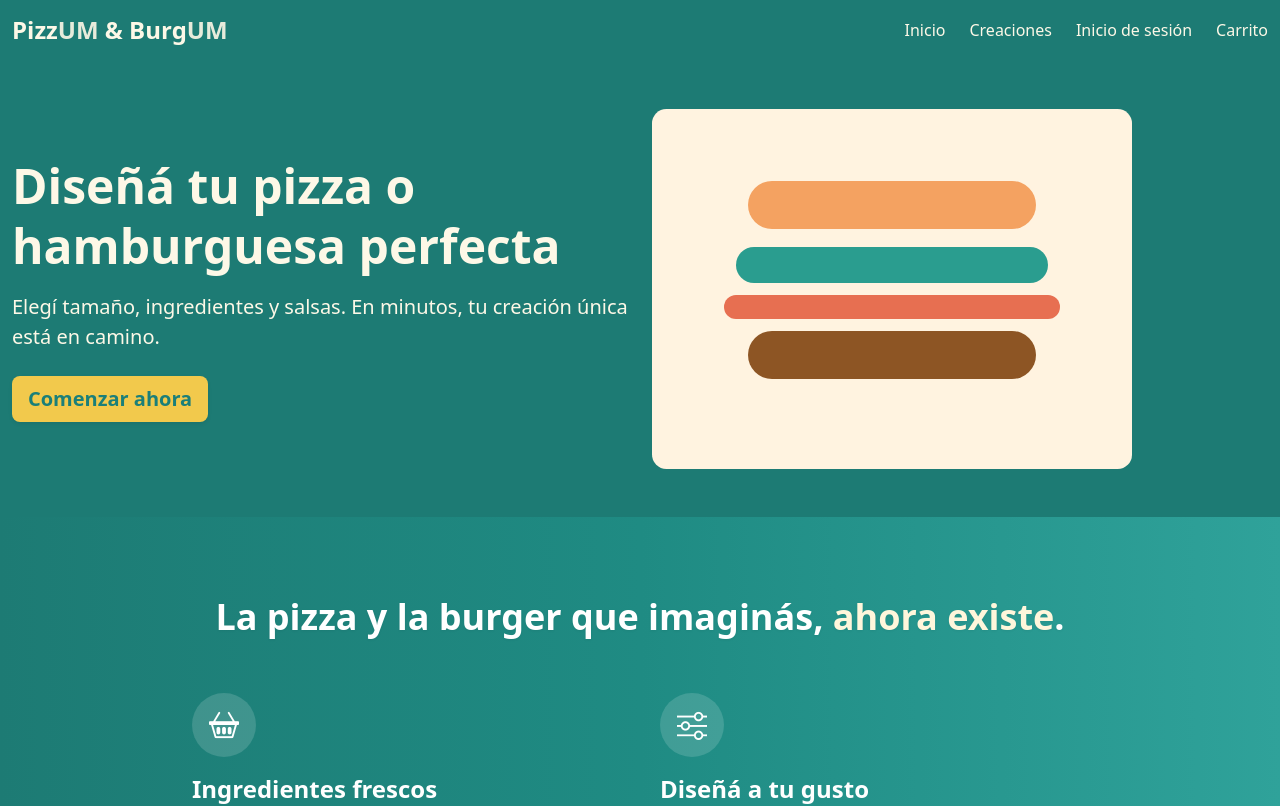
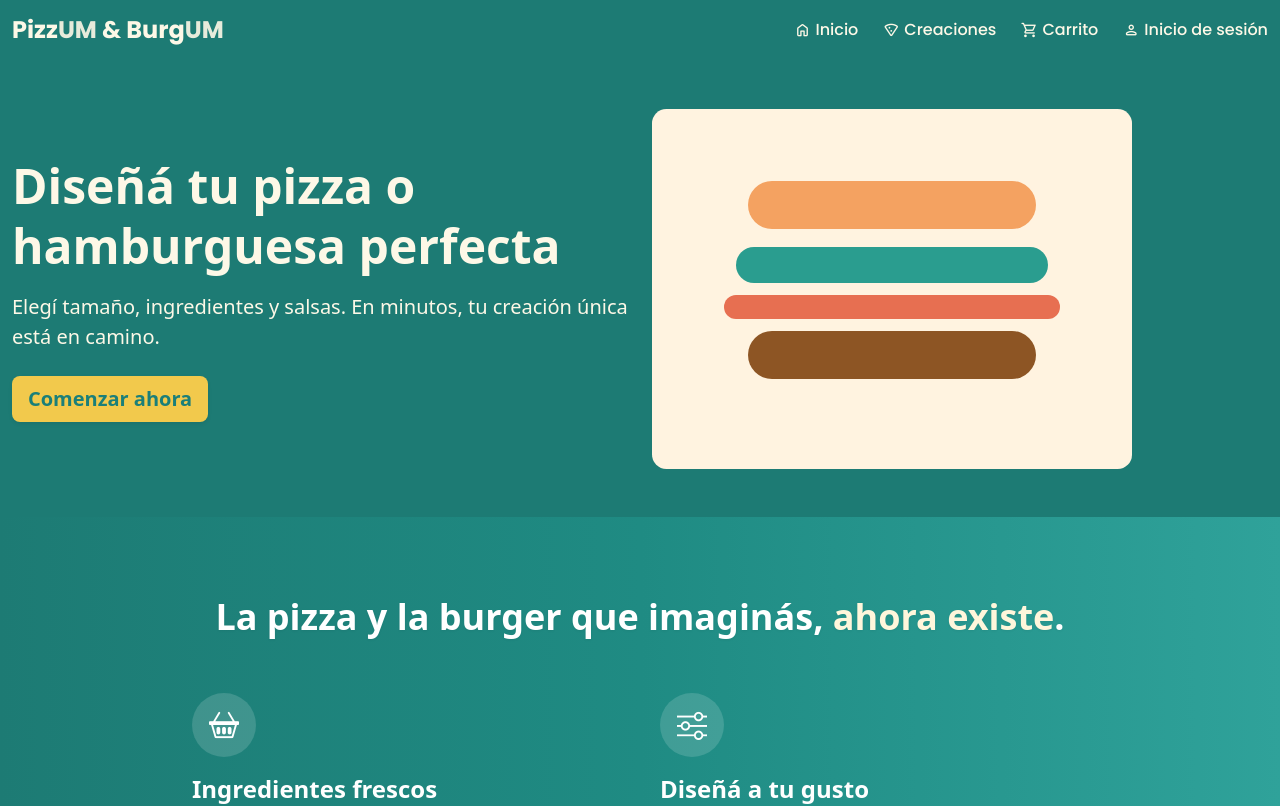
Before and after one commit to juanignacio0317/proyecto-tic-1, a React (Vite) app in the folder src/main/frontend/: page / in a window 1280 px wide. Shown: the top 806 px of the page. Built offline with nearby package versions, Linux system fonts and the light colour scheme.

Commit message:
Iconos en NavBAr

```diff
--- a/src/main/frontend/index.html
+++ b/src/main/frontend/index.html
@@ -7,7 +7,7 @@
     <link rel="stylesheet" href="https://cdn.jsdelivr.net/npm/bootstrap-icons@1.11.3/font/bootstrap-icons.css"/>
     <link href="https://unpkg.com/aos@2.3.4/dist/aos.css" rel="stylesheet" />
     <link href="https://fonts.googleapis.com/css2?family=Inter:wght@400;500;600;700&display=swap" rel="stylesheet">
-
+    <link href="https://fonts.googleapis.com/css2?family=Material+Symbols+Rounded" rel="stylesheet" />
 
     <title>PizzUM & BurgUM</title>
   </head>
--- a/src/main/frontend/src/components/Navbar.jsx
+++ b/src/main/frontend/src/components/Navbar.jsx
@@ -11,39 +11,39 @@ export default function Navbar() {
   }, []);
 
   const items = [
-    { label: "Inicio", href: "#inicio" },
-    { label: "Creaciones", href: "#creaciones" },
-    { label: "Inicio de sesión", to: "/login", isRoute: true },
-    { label: "Carrito", href: "#carrito" },
+    { label: "Inicio", href: "#inicio", icon: "home" },
+    { label: "Creaciones", href: "/personaliza", icon: "local_pizza" },
+    { label: "Carrito", href: "#carrito", icon: "shopping_cart" },
+    { label: "Inicio de sesión", to: "/login", isRoute: true, icon: "person" },
   ];
 
   const linkBase =
-      "transition-colors duration-300 fw-medium " +
-      (atTop ? "text-[#FDF8E7]" : "text-[#1B7F79]");
+      "transition-all duration-300 flex items-center gap-1 font-medium " +
+      (atTop ? "text-[#FDF8E7]" : "text-[#1B7F79] hover:text-[#0b5954]");
 
   return (
       <header
           className={
-              "sticky top-0 z-50 transition-[box-shadow] duration-300 " +
-              (atTop ? "" : "shadow-md")
+              "sticky top-0 z-50 transition-[box-shadow] duration-300 font-[Poppins] " +
+              (atTop ? "" : "shadow-md bg-white/90 backdrop-blur-sm")
           }
       >
         <div className="relative">
-          {/* fondo gradiente al tope */}
+          {/* fondo gradiente cuando está arriba */}
           <div
               className="absolute inset-0 bg-[#1D7B74] transition-opacity duration-300"
               style={{ opacity: atTop ? 1 : 0 }}
               aria-hidden="true"
           />
-          {/* fondo blanco al hacer scroll */}
+          {/* fondo blanco cuando se hace scroll */}
           <div
               className="absolute inset-0 bg-white transition-opacity duration-300"
               style={{ opacity: atTop ? 0 : 1 }}
               aria-hidden="true"
           />
 
-          <nav className="relative container py-3 d-flex align-items-center justify-content-between font-brand">
-
+          <nav className="relative container py-3 d-flex align-items-center justify-content-between">
+            {/* LOGO */}
             <Link
                 to="/"
                 className={
@@ -55,8 +55,8 @@ export default function Navbar() {
               <span className="opacity-90">UM</span>
             </Link>
 
-            {/* Links */}
-            <ul className="list-unstyled d-flex gap-4 m-0">
+            {/* LINKS */}
+            <ul className="list-unstyled d-flex gap-4 m-0 align-items-center">
               {items.map((item) => (
                   <li key={item.label}>
                     {item.isRoute ? (
@@ -67,10 +67,16 @@ export default function Navbar() {
                                 (isActive ? " underline underline-offset-4" : "")
                             }
                         >
+                    <span className="material-symbols-rounded text-lg">
+                      {item.icon}
+                    </span>
                           {item.label}
                         </NavLink>
                     ) : (
                         <a href={item.href} className={linkBase}>
+                    <span className="material-symbols-rounded text-lg">
+                      {item.icon}
+                    </span>
                           {item.label}
                         </a>
                     )}
```
